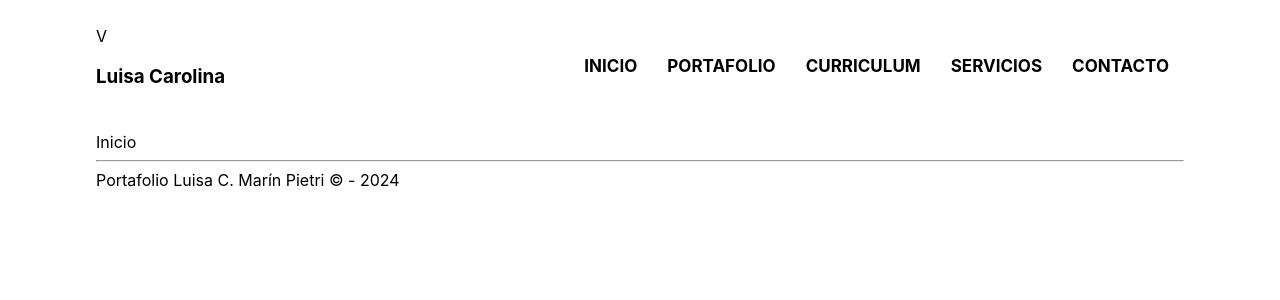
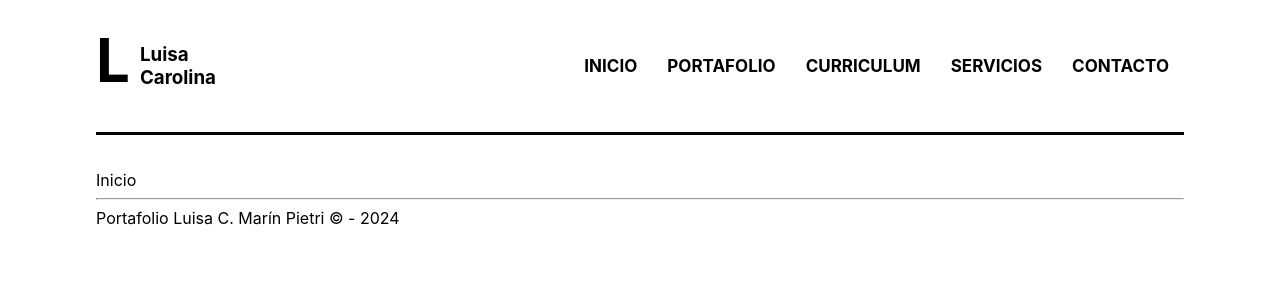
Before and after one commit to mpluisacarolina/08-proyecto2, a React (Create React App) app: page / in a window 1280 px wide. Shown: the top 300 px of the page. Built offline with nearby package versions, Linux system fonts and the light colour scheme.

Commit message:
Estilos al logo y al header

```diff
--- a/src/components/layout/HeaderNav.jsx
+++ b/src/components/layout/HeaderNav.jsx
@@ -7,7 +7,7 @@
         <header className="header">
             <div className="logo">
                 <span>
-                    V
+                    L
                 </span>
                 <h3> Luisa Carolina </h3>
             </div>
--- a/src/index.css
+++ b/src/index.css
@@ -22,11 +22,27 @@
   height: 132px;
   justify-content: center;
   align-items: center;
+  border-bottom: 3px solid black;
+  margin-bottom: 35px;
 
 }
 
 .header .logo {
   flex-grow: 2;
+  display:flex;
+}
+
+.header .logo span{
+  display: block;
+  font-size: 60px;
+  font-weight: bolder;
+}
+
+.header .logo h3 {
+  display: block;
+  flex-basis: 40px;
+  margin-left: 10px;
+  font-weight: 700px;
 }
 
 .header nav {
```
